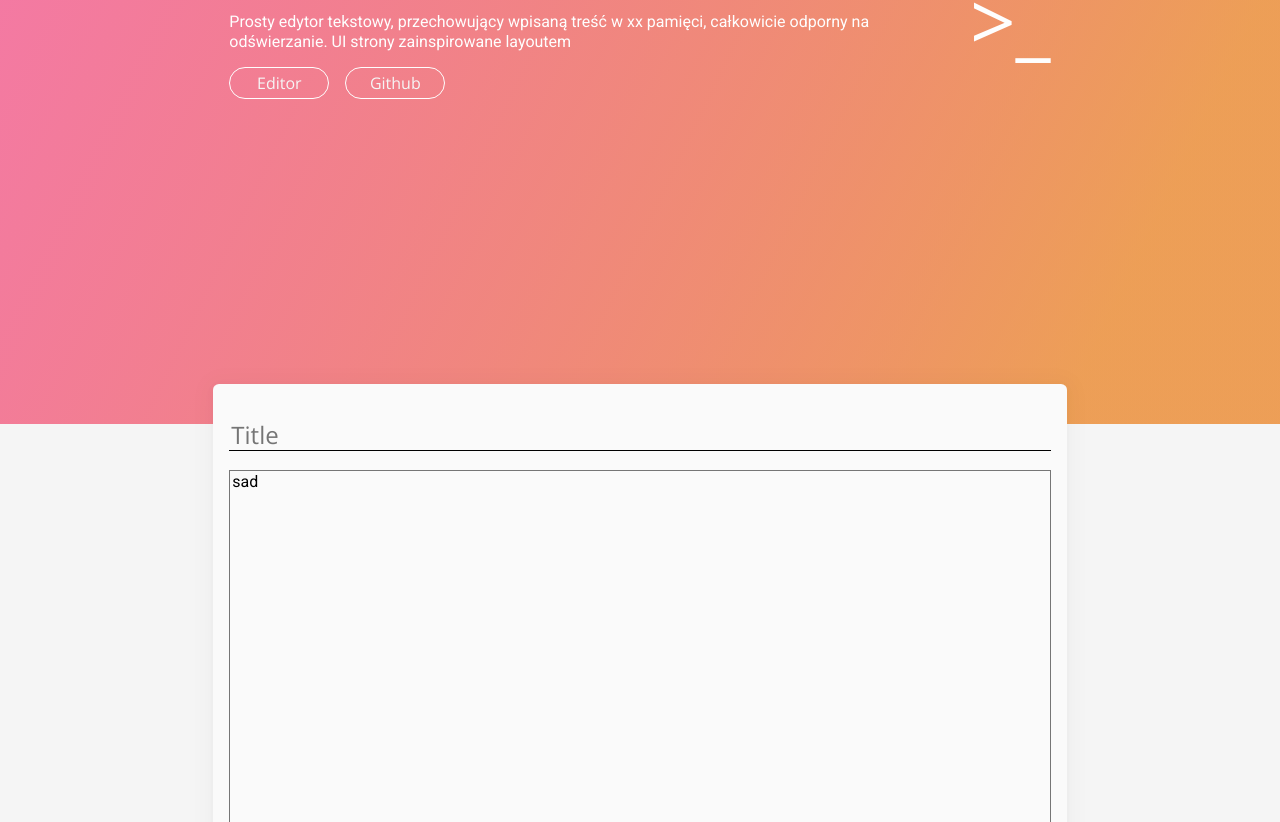
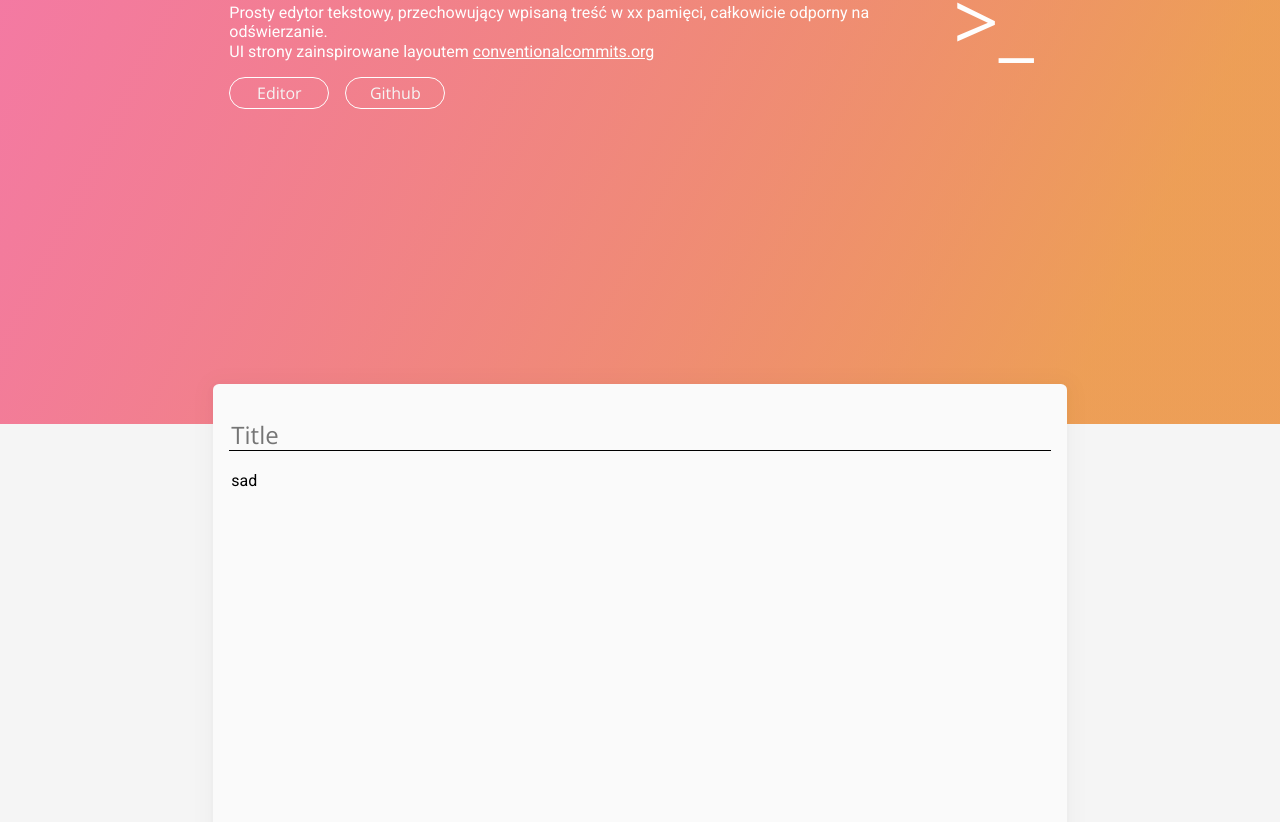
Before and after one commit to mateuszkornecki/simple-editor, a website built with webpack: page src/content/index.html in a window 1280 px wide. Shown: the part 376-1198 px from the top of the page. Built offline with nearby package versions, Linux system fonts and the light colour scheme; files whose address does not match are found by name.

Commit message:
fix: navigation buttons now works properly

```diff
--- a/src/content/index.html
+++ b/src/content/index.html
@@ -31,7 +31,8 @@
         <div class="header__wrapper">
             <h1 class="header__heading">Simple editor</h1>
             <span class="header__description">Prosty edytor tekstowy, przechowujący wpisaną treść w xx pamięci,
-                całkowicie odporny na odświerzanie. UI strony zainspirowane layoutem</span>
+                całkowicie odporny na odświerzanie. <br> UI strony zainspirowane layoutem
+                <a class="header__link" href="#">conventionalcommits.org</a></span>
             <ul class="navigation__list">
                 <li class="navigation__item">
                     <a href="#editor" class="navigation__link">Editor</a>
--- a/src/scss/main.scss
+++ b/src/scss/main.scss
@@ -35,6 +35,7 @@
                 min-width: 90%;
                 min-height: 80%;
                 background-color: $white-bg;
+                border: none;
             }
             &__title {
                 background-color: $white-bg;
@@ -65,6 +66,7 @@
             padding: 16px;
             color: $white;
             &__background {
+                background: #F479A6;
                 background: linear-gradient(115.76deg, #F479A6 6.65%, rgba(233, 138, 51, 0.58) 86.69%);
                 grid-area: 1 / 1 / 3 / 7;
                 z-index: -1;
@@ -84,6 +86,9 @@
                     content: ">_";
                 }
             }
+            &__link {
+                color: $white;
+            }
         }
 
         .main {
@@ -97,7 +102,11 @@
                 display: flex;
                 padding: 0;
             }
-            &__item {
+            //! IMPORTANT
+            // TODO: add styling to link elements :LoVe HAte
+            &__link {
+                color: $lightgray;
+                text-decoration: none;
                 display: flex;
                 justify-content: center;
                 align-items: center;
@@ -106,11 +115,9 @@
                 border-radius: 16px;
                 min-width: 100px;
                 min-height: 32px;
-            }
-            //! IMPORTANT
-            // TODO: add styling to link elements :LoVe HAte
-            &__link {
-                color: $lightgray;
-                text-decoration: none;
+                &:hover {
+                    background-color: $white;
+                    color: #F479A6;
+                }
             }
         }
```
Also changed, not shown: dist/css/main.css, dist/index.html, 1 other file.
